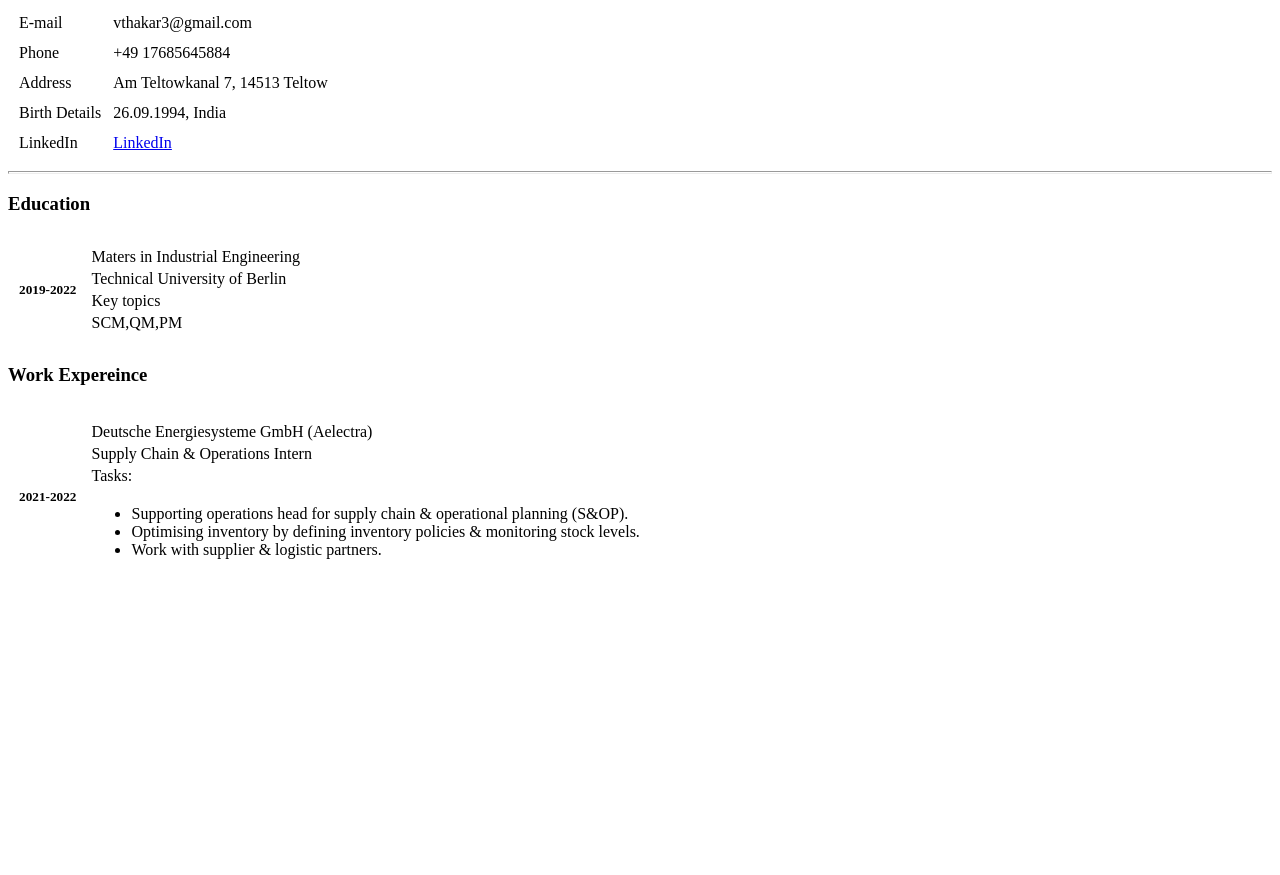
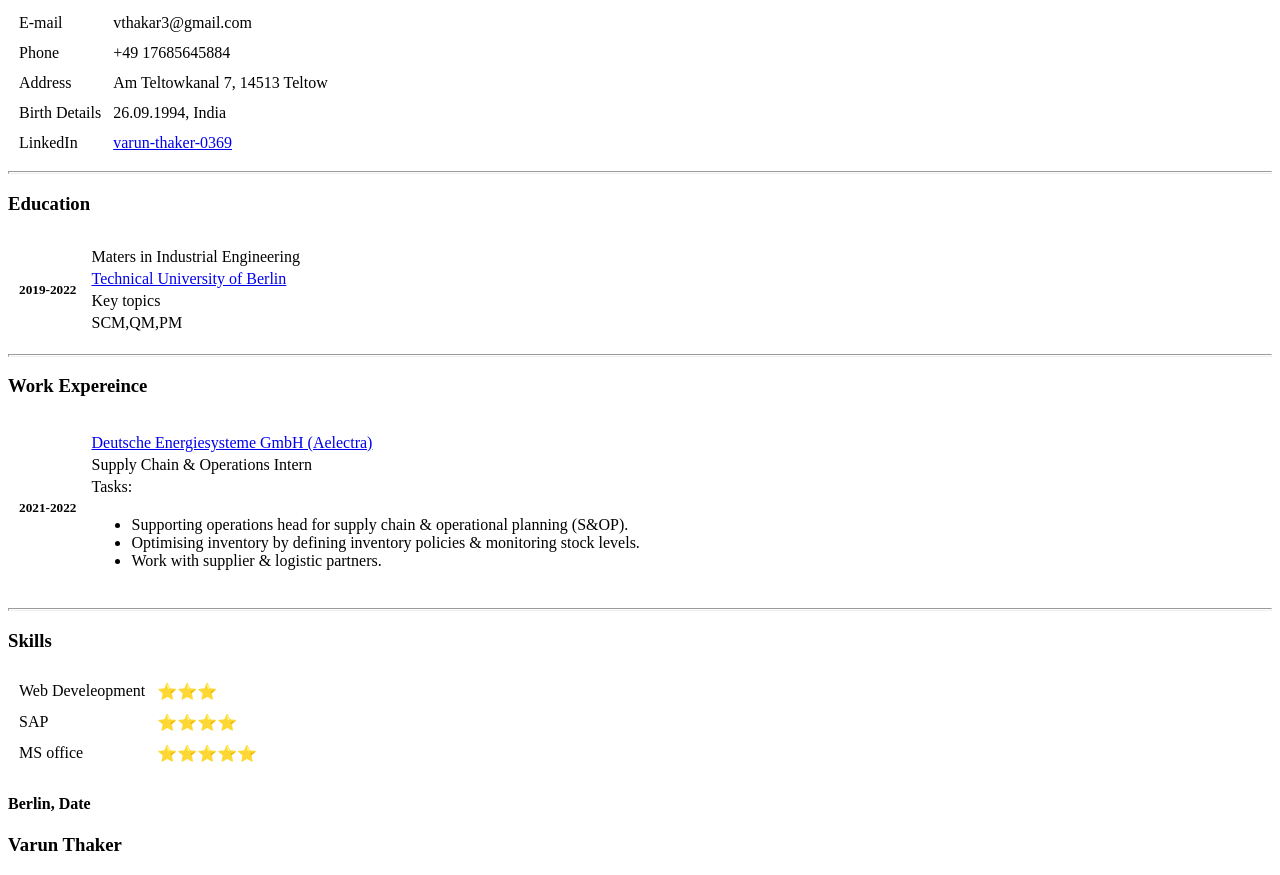
Before and after one commit to varunthaker/CV, a plain HTML site: page index.html in a window 1280 px wide. Shown: the part 329-1204 px from the top of the page. Before the commit the page ends 926 px from the top, so only its background shows below. Drawn offline with Linux system fonts and the light colour scheme.

Commit message:
Updated index

```diff
--- a/index.html
+++ b/index.html
@@ -49,7 +49,7 @@
 
               <tr>
                 <td>LinkedIn</td>
-                <td><a href="www.linkedin.com/in/varun-thaker-0369"> LinkedIn</a></td>
+                <td><a href="https://www.linkedin.com/in/varun-thaker-0369/"> varun-thaker-0369</a></td>
               </tr>
 
             </table>
@@ -61,13 +61,13 @@
 
       <table cellspacing = "10">
       <tr>
-      <td><h5> 2019-2022</h5></td>
+      <td><h5> 2019-2022</h5> </td>
       <td>
         <table>
           <tr>
             <td>Maters in Industrial Engineering</td>
           <tr>
-              <td>Technical University of Berlin</td>
+              <td><a href="https://www.gpe.tu-berlin.de/index.php?id=3">Technical University of Berlin</a></td>
           </tr>
             <tr>
               <td>Key topics</td>
@@ -80,6 +80,9 @@
       </td>
       </tr>
       </table>
+<hr size="3" />
+
+        <!Table 2: Work Expereince>
 
       <h3>Work Expereince</h3>
 
@@ -91,7 +94,7 @@
           <tr>
             <td></td>
           <tr>
-              <td>Deutsche Energiesysteme GmbH (Aelectra)</td>
+              <td><a href="https://www.aelectra.de/">Deutsche Energiesysteme GmbH (Aelectra)</a></td>
           </tr>
             <tr>
               <td>Supply Chain & Operations Intern</td>
@@ -112,8 +115,28 @@
       </td>
       </tr>
       </table>
+    <hr size = "3">
 
+<!Skills>
 
+      <h3>Skills</h3>
+      <table cellspacing = "10">
+        <tr>
+          <td>Web Develeopment </td>
+          <td>⭐⭐⭐ </td>
+        </tr>
+        <tr>
+          <td>SAP </td>
+          <td>⭐⭐⭐⭐ </td>
+        </tr>
+        <tr>
+          <td> MS office </td>
+          <td>⭐⭐⭐⭐⭐ </td>
+        </tr>
+      </table>
+
+<h4> Berlin, Date </h4>
+<h3> Varun Thaker </h3>
 
 </body>
 
```
